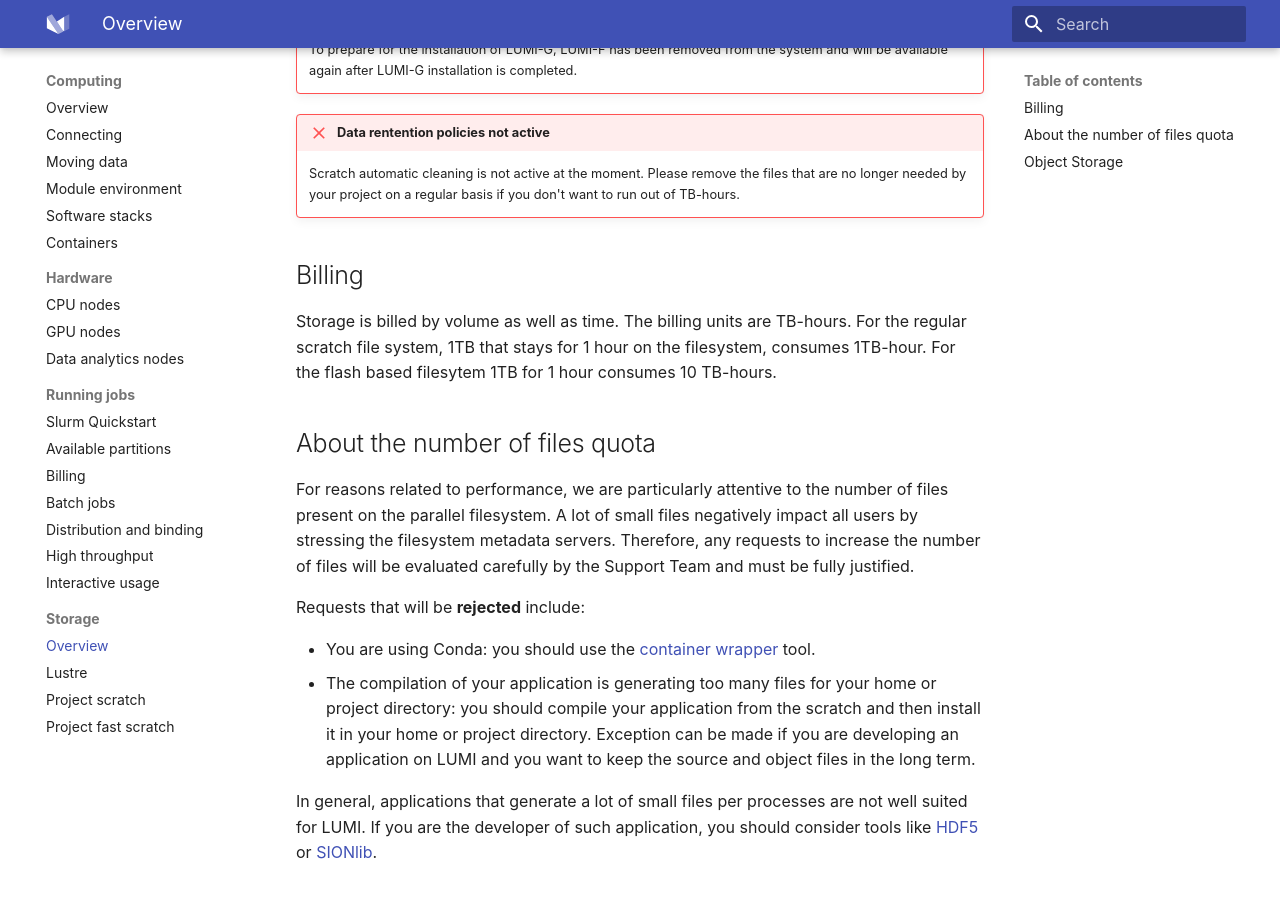
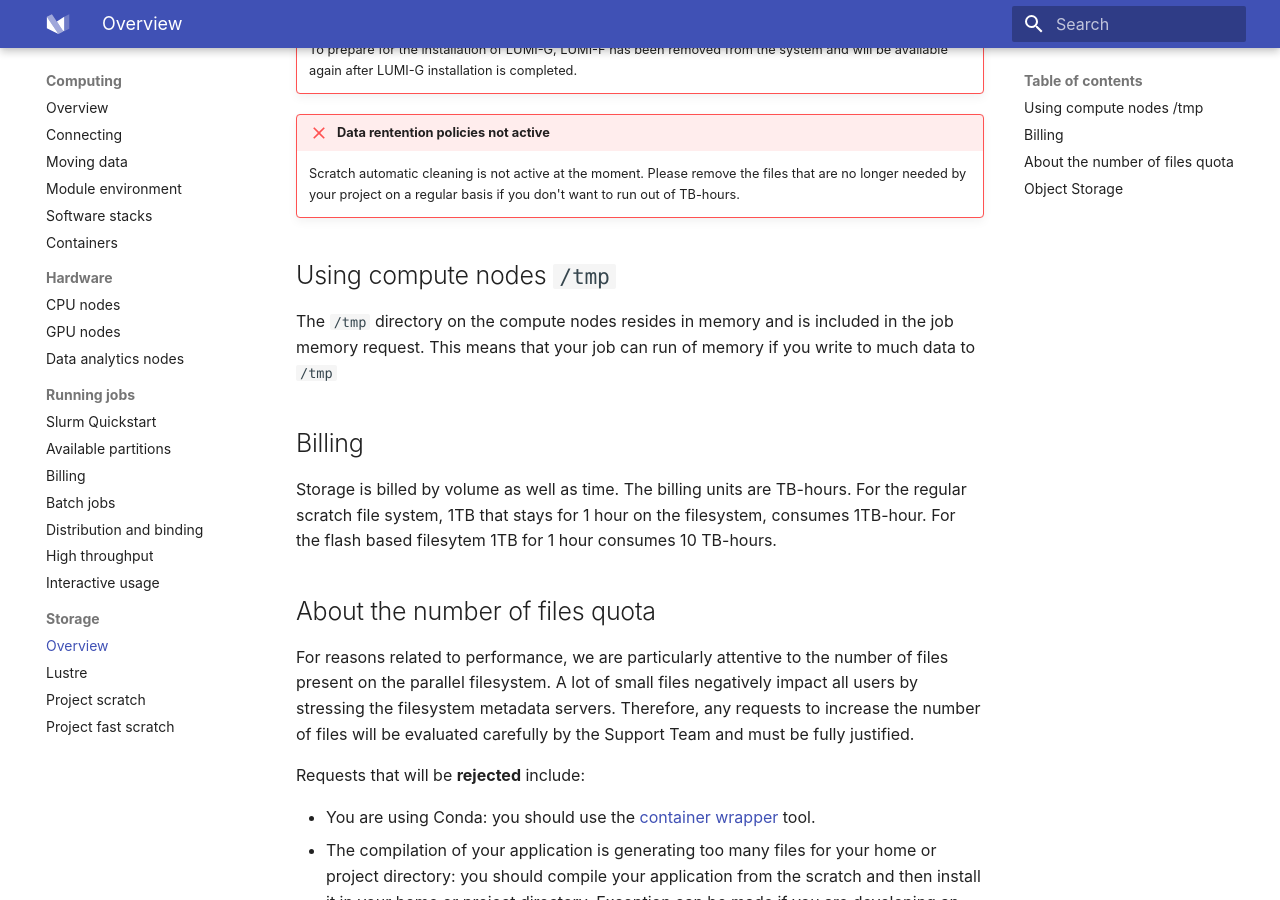
Before and after one commit to Lumi-supercomputer/lumi-userguide, an MkDocs documentation site: the page built from docs/storage/index.md, in a window 1280 px wide and 900 px high, scrolled down 992 px. Built offline with MkDocs 1.6.1 and Material for MkDocs 9.7.7, drawn with Linux system fonts in a browser that asks for light colours.

Commit message:
add remark about /tmp in storage page

```diff
--- a/docs/storage/index.md
+++ b/docs/storage/index.md
@@ -56,6 +56,12 @@
     files that are no longer needed by your project on a regular basis if you
     don't want to run out of TB-hours.
 
+## Using compute nodes `/tmp`
+
+The `/tmp` directory on the compute nodes resides in memory and is included in
+the job memory request. This means that your job can run of memory if you write
+to much data to `/tmp`
+
 ## Billing
 
 Storage is billed by volume as well as time. The billing units are TB-hours. For
```
